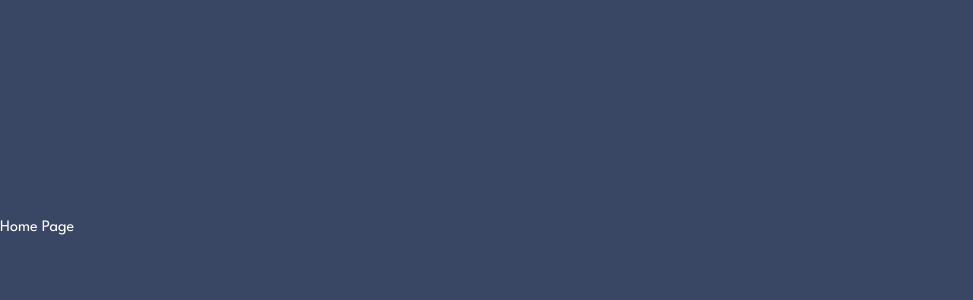
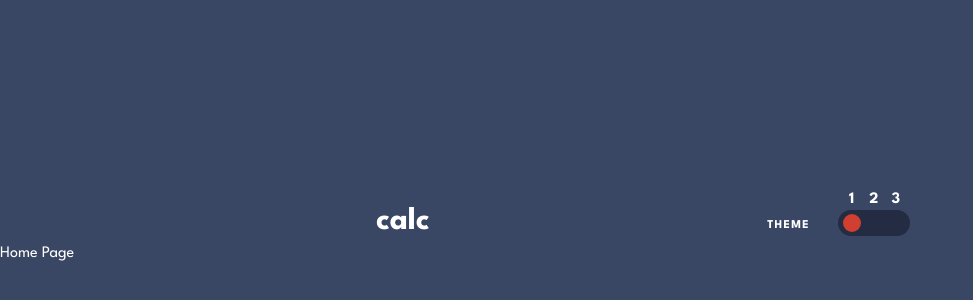
Before and after one commit to anindyoo/fe-mentor-6-calculator-app, a React (Create React App) app: page /fe-mentor-6-calculator-app/ in a window 1280 px wide. Shown: the part 172-472 px from the top of the page, without its empty margins (0-973 px from the left). Built offline with nearby package versions, Linux system fonts and the light colour scheme.

Commit message:
feat: add the header component.

```diff
--- a/src/layouts/Main.jsx
+++ b/src/layouts/Main.jsx
@@ -1,7 +1,11 @@
 import { Outlet } from 'react-router-dom';
+import Header from '../components/Header/Header';
 
 const Main = () => (
-  <Outlet />
+  <>
+    <Header />
+    <Outlet />
+  </>
 );
 
 export default Main;
```
